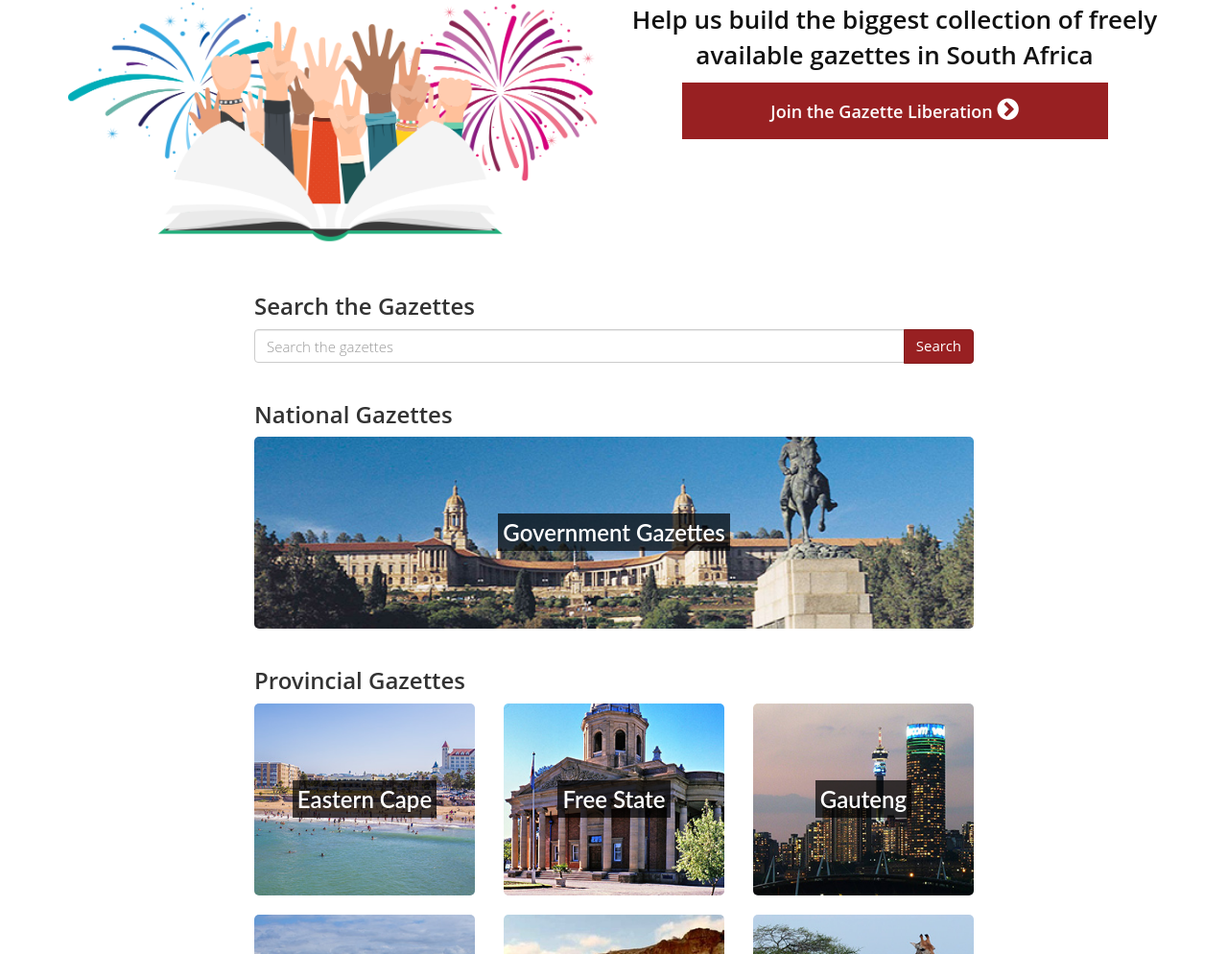
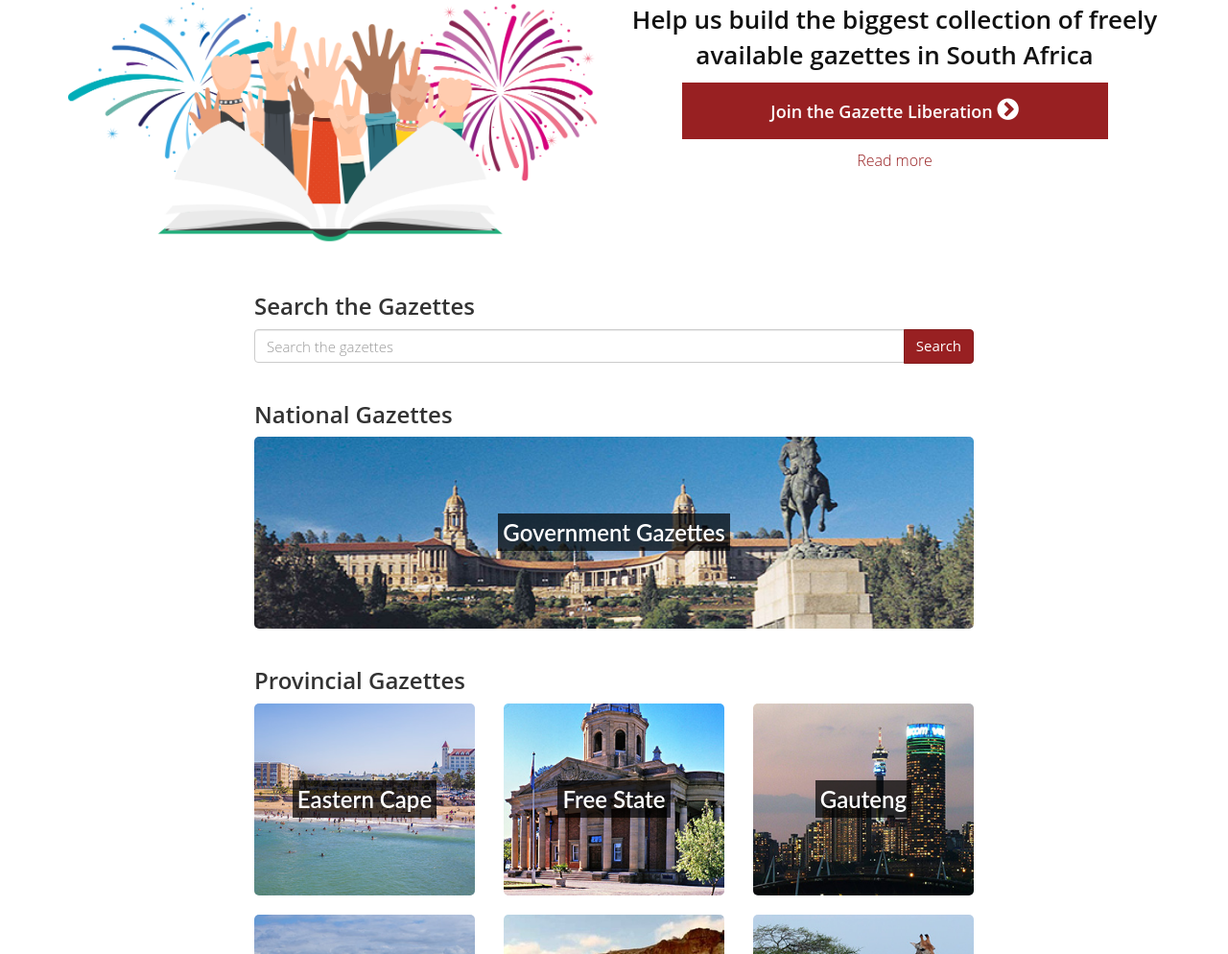
Before and after one commit to OpenUpSA/opengazettes, a Jekyll site: the page built from index.html, in a window 1280 px wide. Shown: the part 147-1141 px from the top of the page at 96% size. Built offline with Jekyll 4.4.1, drawn with Linux system fonts in a browser that asks for light colours; comment, search, counter and statistics services are not loaded.

Commit message:
link blog post to read more

```diff
--- a/about.html
+++ b/about.html
@@ -21,7 +21,7 @@ pagetag: About Open Gazettes
       <p><a href="http://code4sa.org/" target="_blank">Code for South Africa</a>, the <a href="http://www.saflii.org/" target="_blank">Southern African Legal Information Institute</a>, <a href="https://indigotrust.org.uk/" target="_blank">Indigo Trust</a> and the <a target="_blank" href="https://investigativecenters.org/">African Networks of Centers for Investigative Reporting</a> (ANCIR), with support from <a href="https://codeforafrica.org/" target="_blank">Code for Africa</a>, are building the biggest collection of freely available gazettes in South Africa.</p>
 
       <p>Gazettes are a critical source of information and record of South African history. They should be easy to find and use, and freely available to everyone.</p>
-      <!-- <a class="readmore" href="#" target="_blank">Read more</a> -->
+      <a class="readmore" href="http://code4sa.org/2016/10/05/gazette-launch.html" target="_blank">Read more</a>
   </section>
 
   <!-- <section>
--- a/index.html
+++ b/index.html
@@ -13,7 +13,7 @@ layout: base
         <div class="banner">
           <p>Help us build the biggest collection of freely available gazettes in South Africa</p>
           <a href="/join" class="big-cta">Join the Gazette Liberation&nbsp;<i class="fa fa-chevron-circle-right" aria-hidden="true"></i></a>
-          <!-- <a class="readmore" href="#" target="_blank">Read more</a> -->
+          <a class="readmore" href="http://code4sa.org/2016/10/05/gazette-launch.html" target="_blank">Read more</a>
         </div>
 
         <!-- <div class="row icons-section">
--- a/join.html
+++ b/join.html
@@ -17,7 +17,7 @@ pagetag: How to join the liberation
 
 				<p>If you have any government gazettes, in any format (hard copy, PDF, scan, etc), contribute them to our public collection and become a part of the #GazetteLiberation campaign. Encourage and challenge everyone you know to take part too.</p><p>The collection is freely available for anyone to use. Gazettes are available on this website, individually, and in bulk.</p>
 
-                <!-- <a class="readmore" href="#" target="_blank">Read more</a> -->
+                <a class="readmore" href="http://code4sa.org/2016/10/05/gazette-launch.html" target="_blank">Read more</a>
 
 				<h2>Why are gazettes important?</h2>
 				<p>The Government Gazettes are an official record of South Africa and communicate some of the most important information about the country. And yet, many people cannot find this information or must pay to access it.</p>
```
